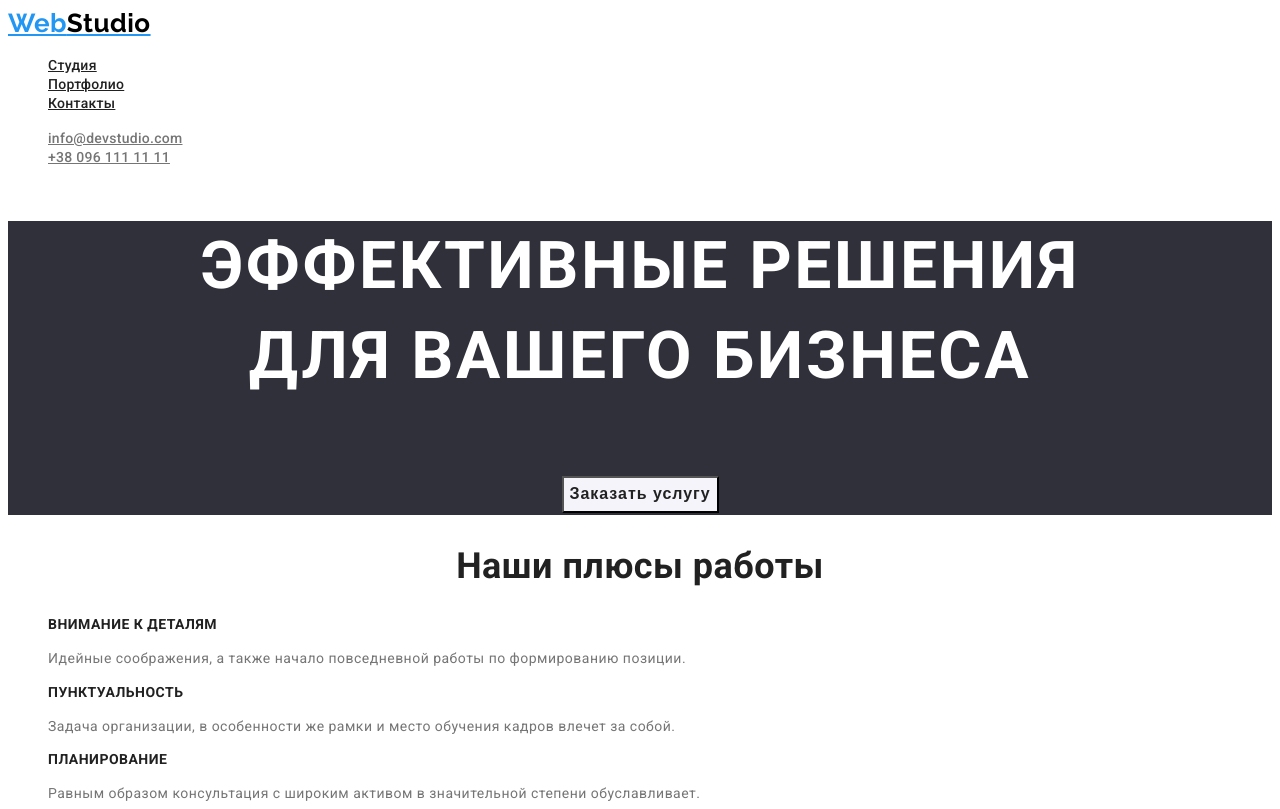
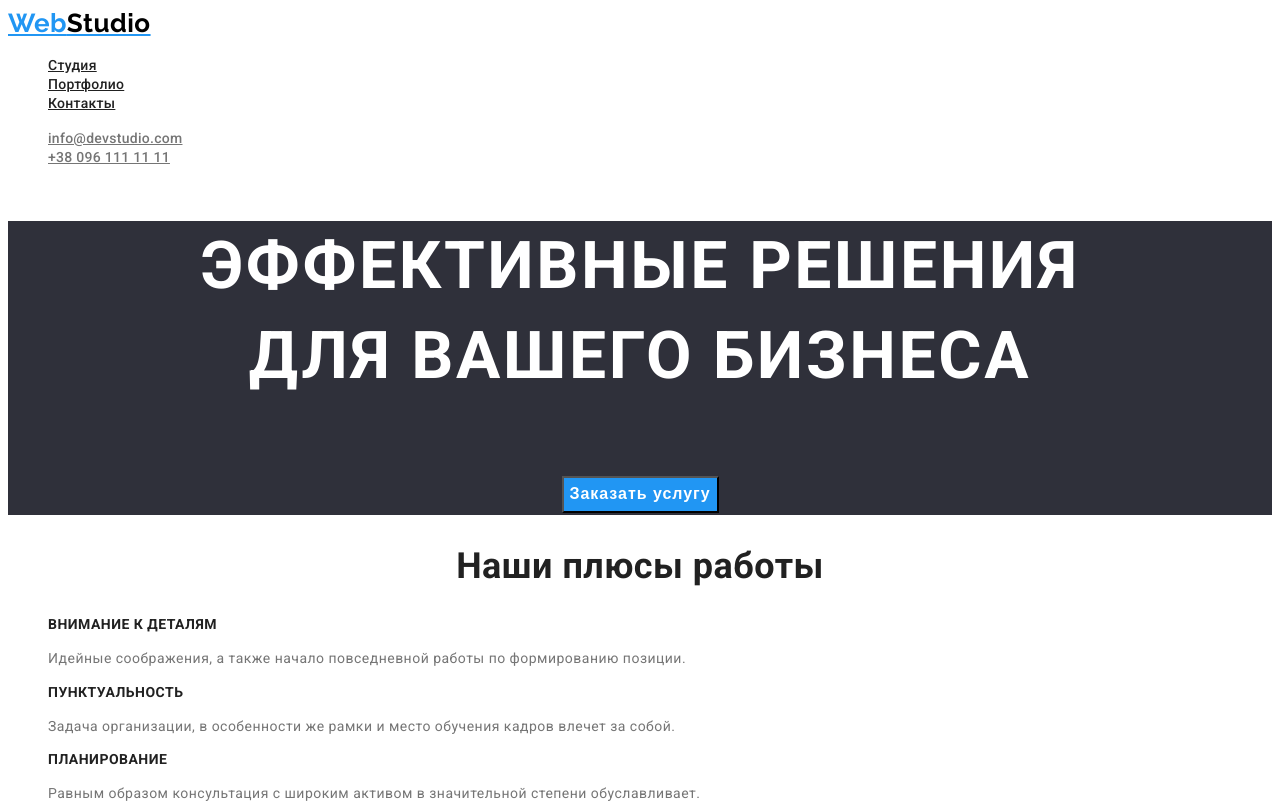
Before and after one commit to OlhaTsyhanenko/goit-markup-hw-02, a plain HTML site: page index.html in a window 1280 px wide. Shown: the top 809 px of the page. Drawn offline with Linux system fonts and the light colour scheme.

Commit message:
добавляет фон и цвет кнопки

```diff
--- a/css/styles.css
+++ b/css/styles.css
@@ -119,11 +119,18 @@ body {
 }
 
 .btn.main {
+  color: var(--text-color-white);
   font-weight: bold;
   font-size: 16px;
   line-height: 1.9;
   text-align: center;
   letter-spacing: 0.06em;
+  background-color: var(--accent-color);
+}
+
+.btn.main:hover,
+.btn.main:focus {
+  background-color: #188ce8;
 }
 
 .btn.portfolio {
```
